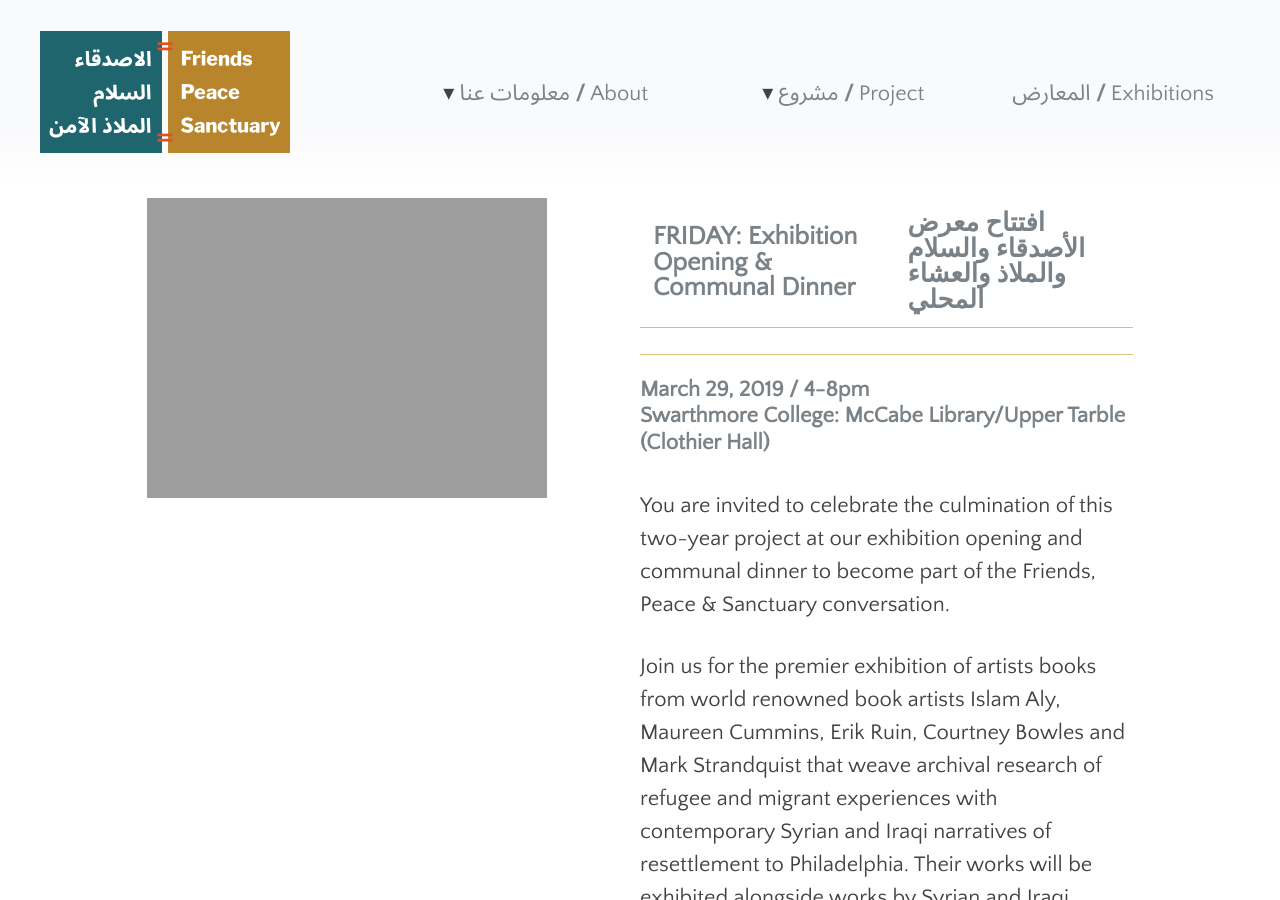
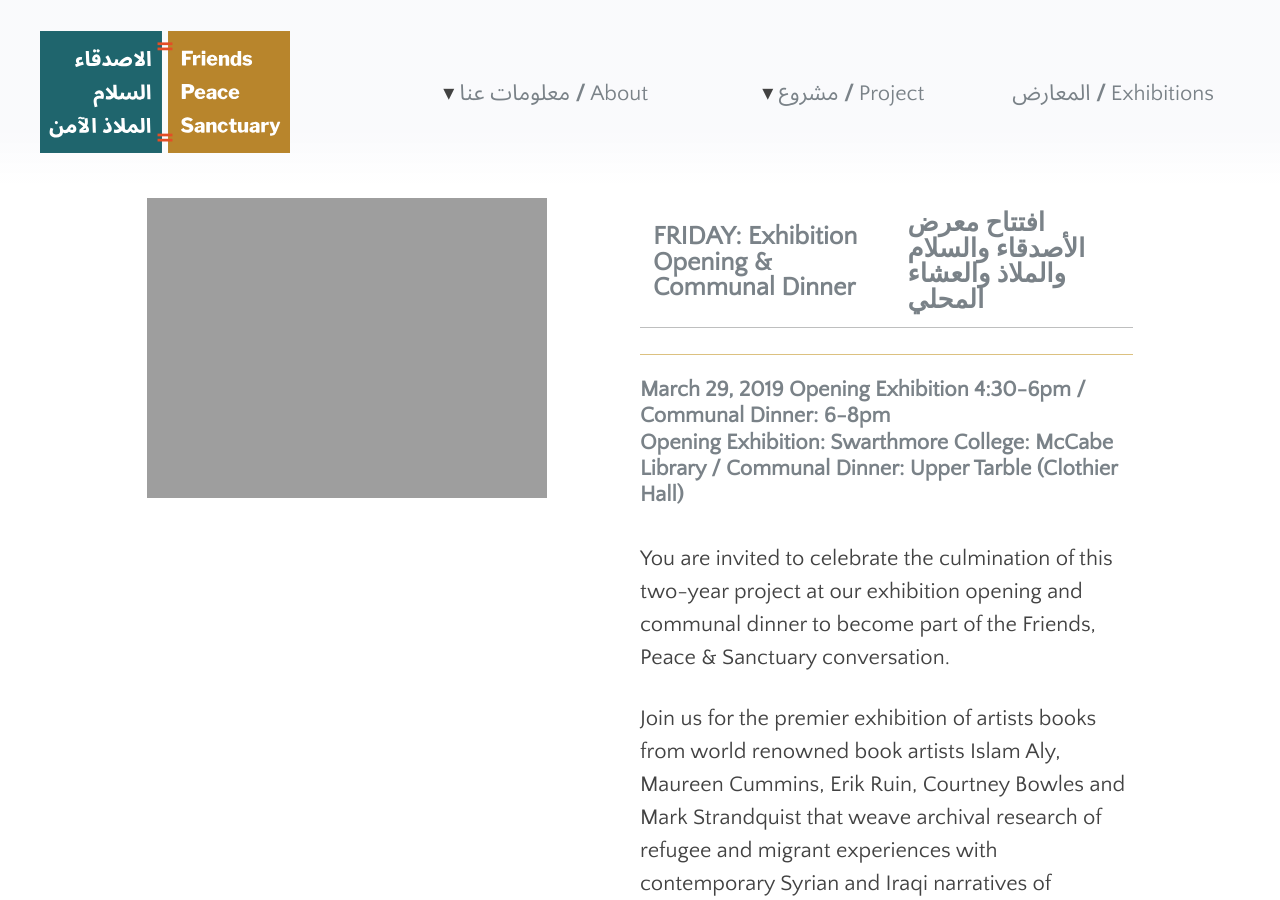
Before and after one commit to swat-ds/fps.swarthmore.edu, a Jekyll site: the page built from _posts/2019-02-21-community-dinner.md, in a window 1280 px wide and 900 px high. Built offline with Jekyll 4.4.1, drawn with Linux system fonts in a browser that asks for light colours.

Commit message:
Update 2019-02-21-community-dinner.md

```diff
--- a/_posts/2019-02-21-community-dinner.md
+++ b/_posts/2019-02-21-community-dinner.md
@@ -5,8 +5,10 @@ categories:
   - exhibition programming
   - 'exhibit:swarthmore'
 image: islam_inception2.JPG
-event_date: 'March 29, 2019 / 4-8pm'
-event_location: 'Swarthmore College: McCabe Library/Upper Tarble (Clothier Hall)'
+event_date: 'March 29, 2019 Opening Exhibition 4:30-6pm / Communal Dinner: 6-8pm'
+event_location: >-
+  Opening Exhibition: Swarthmore College: McCabe Library / Communal Dinner:
+  Upper Tarble (Clothier Hall)
 event_fb_url: 'https://www.facebook.com/events/296067711049125/'
 published: true
 date: '2019-03-01 15:57 -0500'
```
